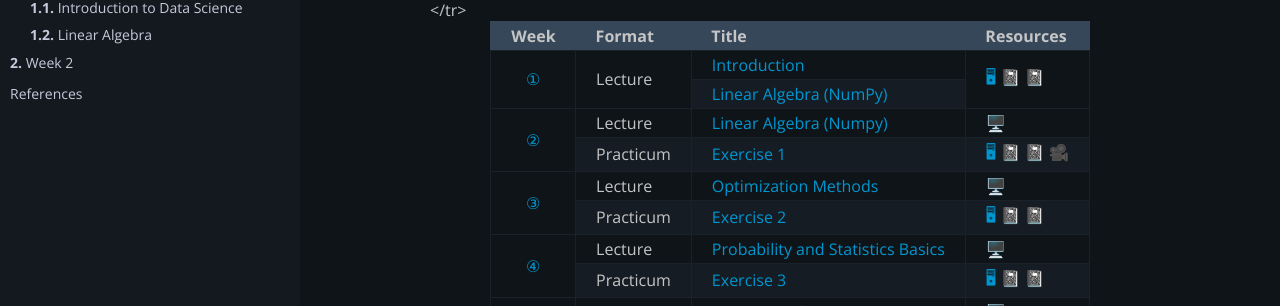
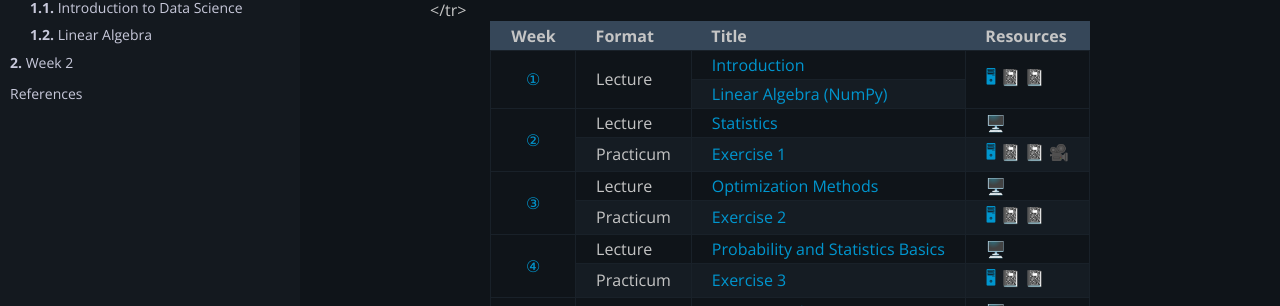
Before and after one commit to Sk7w4tch3r/CS-SBU-DataScience, a Jekyll site: the page built from index.md, in a window 1280 px wide and 900 px high, scrolled down 553 px. Shown: the part 148-454 px from the top of the window. Built offline with Jekyll 4.4.1, drawn with Linux system fonts in a browser that asks for light colours; nearby versions of some CDN libraries.

Commit message:
Update index.md

```diff
--- a/index.md
+++ b/index.md
@@ -8,7 +8,7 @@ title: Home
 | INSTRUCTOR  | Saeed Reza Kherapisheh |
 | LECTURES    | Mondays 16:55 – 18:35 |
 | PRACTICA    | Tuesdays 19:10 – 20:00 |
-| DISCORD     | [CS SBU](https://discord.gg/UarjguFxNP) |
+| DISCORD     | [CS SBU](https://discord.gg/zXnE7kUn86) |
 | MATERIAL    | [Notebooks](https://github.com/Sk7w4tch3r/CS-SBU-DataScience) |
 
 ## Description
@@ -46,7 +46,7 @@ This course concerns the latest techniques in deep learning and representation l
     <tr>
       <td rowspan="2" align="center"><a href="en/week02/02">②</a></td>
       <td rowspan="1">Lecture</td>
-      <td><a href="en/week02/02-1">Linear Algebra (Numpy)</a></td>
+      <td><a href="en/week02/02-1">Statistics</a></td>
       <td>
         <a href="https://drive.google.com/open?id=1w2jV_BT2hWzfOKBR02x_rB4-dfVUI6SR">🖥️</a>
       </td>
```
